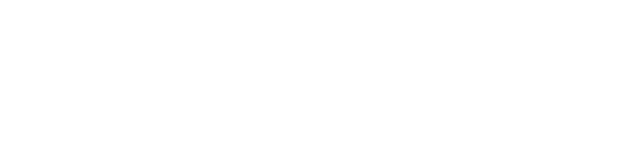
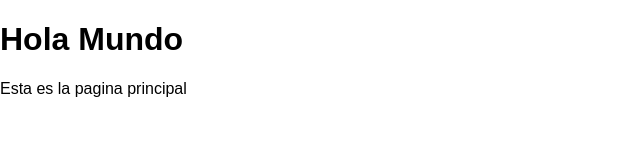
Before and after one commit to debiangello/debiangello.github.io, a plain HTML site: page index.html in a window 1280 px wide. Shown: the whole page, without its empty margins (0-640 px from the left). Drawn offline with Linux system fonts and the light colour scheme.

Commit message:
Texto en H1 y un Parrafo de prueba

```diff
--- a/index.html
+++ b/index.html
@@ -8,6 +8,7 @@
 	<link rel="stylesheet" href="css/style.css" />
 </head>
 <body>
-
+<h1>Hola Mundo</h1>
+	<p>Esta es la pagina principal</p>
 </body>
 </html>
```
